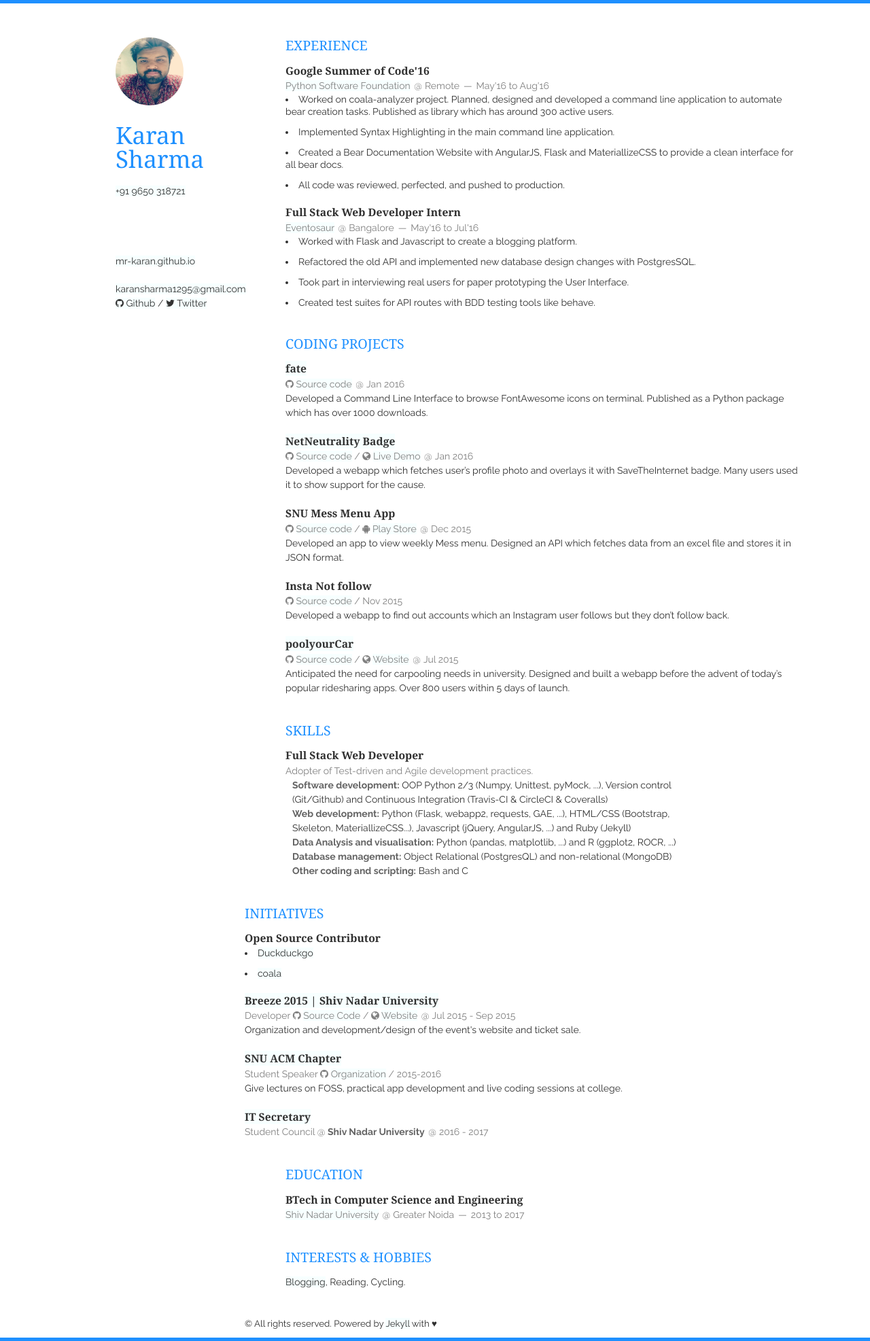
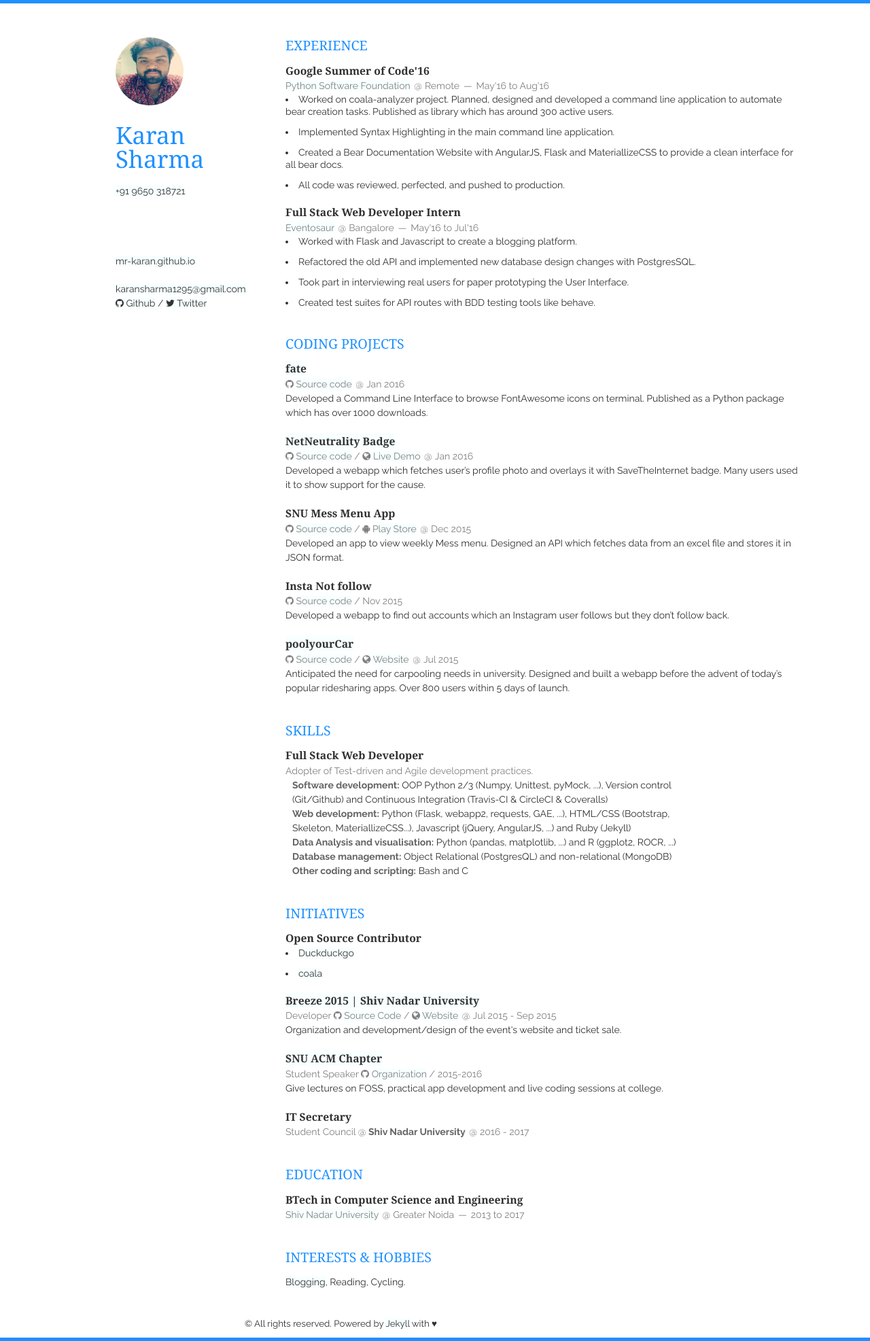
Before and after one commit to mr-karan/resume, a Jekyll site: the page built from index.html, in a window 1280 px wide. Shown: the whole page at 68% size. Built offline with Jekyll 4.4.1, drawn with Linux system fonts in a browser that asks for light colours; nearby versions of some CDN libraries; Markdown is read by kramdown in place of the engine named in the settings.

```diff
--- a/_includes/initiatives.html
+++ b/_includes/initiatives.html
@@ -1,4 +1,4 @@
-<section class="thirteen columns">
+<section class="thirteen columns offset-by-one">
     <h1>Initiatives</h1>
     <article>
         <header>
@@ -9,7 +9,7 @@
     <article>
         <header>
             <h1><a href="http://snu-breeze/">Breeze 2015 | Shiv Nadar University</a></h1>
-            <span>Developer <i class="fa fa-github"></i> <a href="https://github.com/tedxuod/tedxuod.github.io">Source Code</a> /
+            <span>Developer <i class="fa fa-github"></i> <a href="https://github.com/mr-karan/snuBreeze-Backend/">Source Code</a> /
             <i class="fa fa-globe"></i> <a href="http://snu-breeze.com/">Website</a></span>
             <span><time>Jul 2015 - Sep 2015</time></span>
         </header>
@@ -25,7 +25,7 @@
     </article>
     <article>
         <header>
-            <h1><a href="http://www.biotechnologyyes.co.uk/biotechnologyyes/index.aspx">IT Secretary</a></h1>
+            <h1>IT Secretary</h1>
             <span>Student Council @ <em>Shiv Nadar University</em></span>
             <span><time>2016 - 2017 </time></span>
         </header>
--- a/_includes/interests.html
+++ b/_includes/interests.html
@@ -1,7 +1,7 @@
 <section class="thirteen columns offset-by-one">
     <h1>Interests &amp; Hobbies</h1>
     <article>
-        <p><a href="http://phatquartet.com/">Blogging</a>,
+        <p><a href="https://medium.com/@mrkaran/">Blogging</a>,
             Reading, Cycling.</p>
     </article>
 </section>
```
